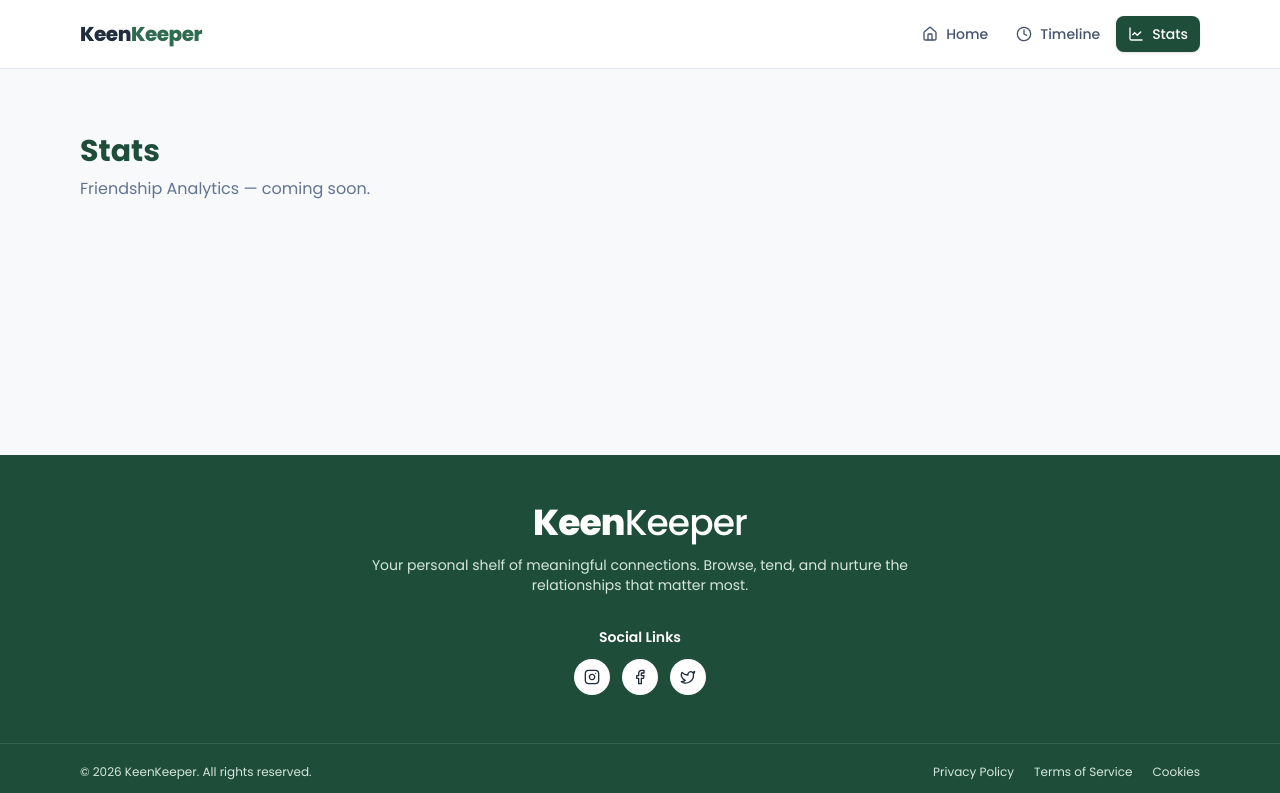
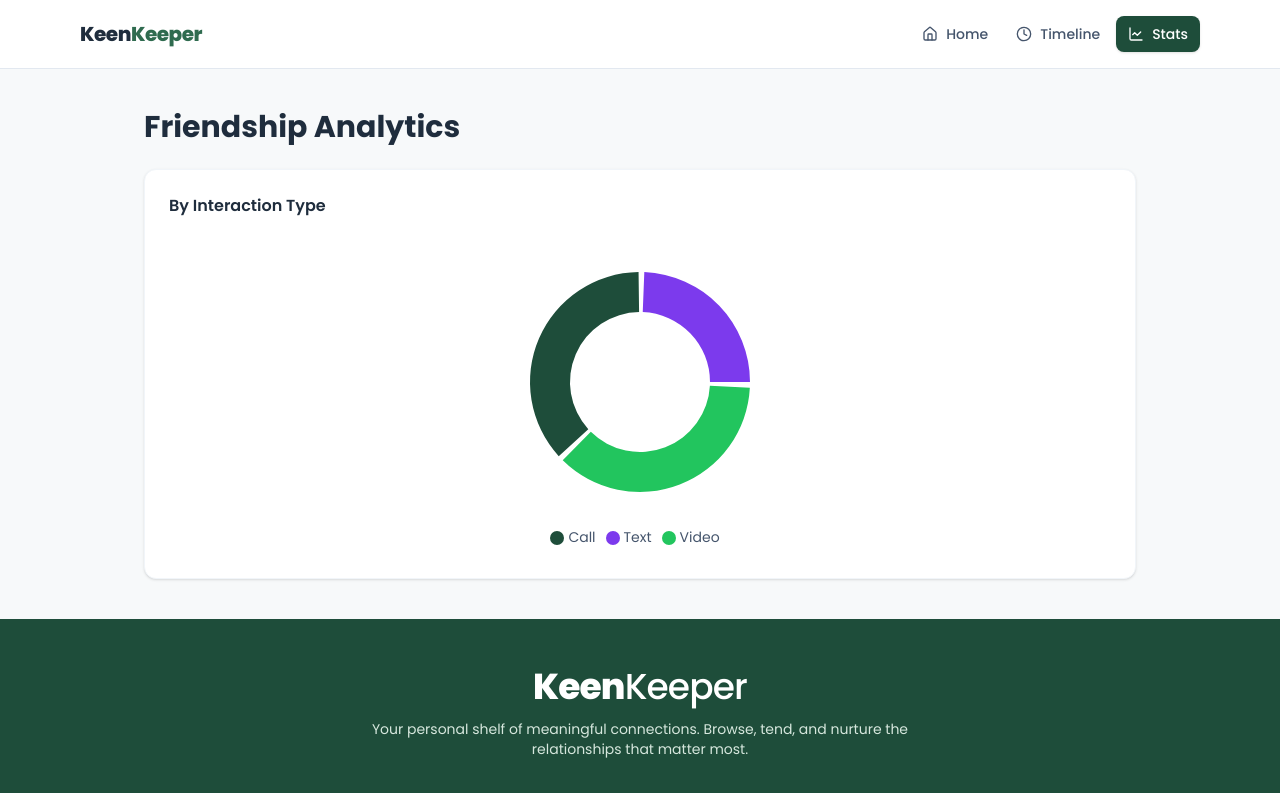
Before and after one commit to ibtee12/Task-7, a React (Vite) app: page /stats in a window 1280 px wide. Shown: the top 793 px of the page. Built offline with nearby package versions, Linux system fonts and the light colour scheme.

Commit message:
add analytics pie chart and 404 page

```diff
--- a/src/pages/NotFound.jsx
+++ b/src/pages/NotFound.jsx
@@ -1,8 +1,23 @@
+import { Link } from "react-router-dom";
+import { Home, Compass } from "lucide-react";
+
 export default function NotFound() {
   return (
-    <main className="mx-auto max-w-6xl px-4 py-16">
-      <h1 className="text-3xl font-bold text-brand-700">404</h1>
-      <p className="mt-2 text-slate-500">Page not found — coming soon.</p>
+    <main className="mx-auto flex max-w-2xl flex-col items-center px-4 py-24 text-center">
+      <Compass size={56} className="text-brand-400" strokeWidth={1.5} />
+      <p className="mt-6 text-6xl font-extrabold text-brand-700">404</p>
+      <h1 className="mt-3 text-2xl font-bold text-ink">Page not found</h1>
+      <p className="mt-2 max-w-md text-slate-500">
+        The page you're looking for doesn't exist or may have been moved. Let's
+        get you back to your friends.
+      </p>
+      <Link
+        to="/"
+        className="mt-8 inline-flex items-center gap-2 rounded-lg bg-brand-700 px-5 py-2.5 text-sm font-semibold text-white shadow-sm transition-colors hover:bg-brand-800"
+      >
+        <Home size={16} />
+        Back to Home
+      </Link>
     </main>
   );
 }
--- a/src/pages/Stats.jsx
+++ b/src/pages/Stats.jsx
@@ -1,8 +1,83 @@
+import { useMemo } from "react";
+import {
+  PieChart,
+  Pie,
+  Cell,
+  ResponsiveContainer,
+  Tooltip,
+  Legend,
+} from "recharts";
+import { useApp } from "../context/AppContext.jsx";
+import { INTERACTION_CONFIG } from "../utils/interactions.js";
+
+const CHART_TYPES = ["text", "call", "video"];
+
 export default function Stats() {
+  const { timeline, loading } = useApp();
+
+  const data = useMemo(() => {
+    return CHART_TYPES.map((type) => ({
+      name: INTERACTION_CONFIG[type].label,
+      value: timeline.filter((e) => e.type === type).length,
+      color: INTERACTION_CONFIG[type].color,
+    }));
+  }, [timeline]);
+
+  const total = data.reduce((sum, d) => sum + d.value, 0);
+
   return (
-    <main className="mx-auto max-w-6xl px-4 py-16">
-      <h1 className="text-3xl font-bold text-brand-700">Stats</h1>
-      <p className="mt-2 text-slate-500">Friendship Analytics — coming soon.</p>
+    <main className="mx-auto max-w-5xl px-4 py-10">
+      <h1 className="text-3xl font-bold text-ink">Friendship Analytics</h1>
+
+      <div className="mt-6 rounded-xl border border-slate-100 bg-white p-6 shadow-sm">
+        <h2 className="font-semibold text-ink">By Interaction Type</h2>
+
+        {loading ? (
+          <p className="py-20 text-center text-slate-400">Loading chart…</p>
+        ) : total === 0 ? (
+          <p className="py-20 text-center text-slate-400">
+            No interactions logged yet.
+          </p>
+        ) : (
+          <div className="mt-4 h-80 w-full">
+            <ResponsiveContainer width="100%" height="100%">
+              <PieChart>
+                <Pie
+                  data={data}
+                  dataKey="value"
+                  nameKey="name"
+                  cx="50%"
+                  cy="50%"
+                  innerRadius={70}
+                  outerRadius={110}
+                  paddingAngle={3}
+                  stroke="none"
+                  isAnimationActive={false}
+                >
+                  {data.map((entry) => (
+                    <Cell key={entry.name} fill={entry.color} />
+                  ))}
+                </Pie>
+                <Tooltip
+                  formatter={(value, name) => [`${value} interactions`, name]}
+                  contentStyle={{
+                    borderRadius: "10px",
+                    border: "1px solid #e2e8f0",
+                    fontSize: "13px",
+                  }}
+                />
+                <Legend
+                  verticalAlign="bottom"
+                  iconType="circle"
+                  formatter={(value) => (
+                    <span className="text-sm text-slate-600">{value}</span>
+                  )}
+                />
+              </PieChart>
+            </ResponsiveContainer>
+          </div>
+        )}
+      </div>
     </main>
   );
 }
```
